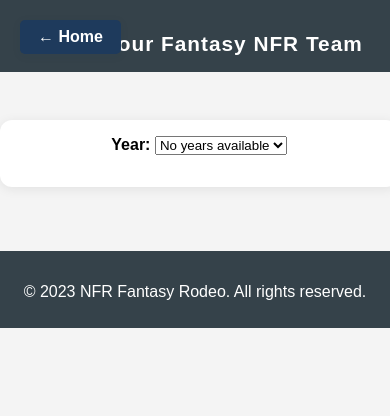
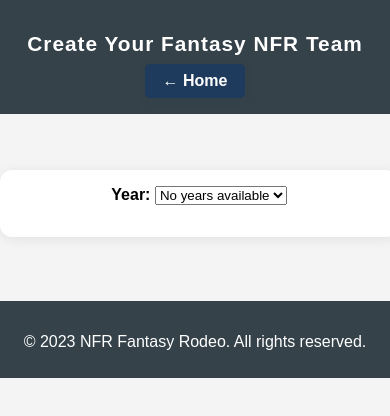
Before and after one commit to coledl22/nfr-fantasy-website, a plain HTML site: page src/frontend/html/team.html in a window 390 px wide. Drawn offline with Linux system fonts and the light colour scheme; no server answers.

Commit message:
Center home button on smaller screens

```diff
--- a/src/frontend/html/styles/main.css
+++ b/src/frontend/html/styles/main.css
@@ -1,3 +1,20 @@
+@media (max-width: 600px) {
+    header {
+        padding-top: 0.5em;
+        margin-bottom: 0.5em;
+    }
+    .home-link {
+        position: static !important;
+        display: block;
+        margin: 0.5em auto 0 auto;
+        text-align: center;
+        width: fit-content;
+        order: 2;
+    }
+    body > .home-link {
+        order: 2;
+    }
+}
 /* =========================
    Modal Dialog Styles
    ========================= */
--- a/src/frontend/html/team.html
+++ b/src/frontend/html/team.html
@@ -7,9 +7,9 @@
   <link rel="stylesheet" href="styles/main.css">
 </head>
 <body>
-  <a href="index.html" class="home-link">&#8592; Home</a>
   <header>
     <h1>Create Your Fantasy NFR Team</h1>
+    <a href="index.html" class="home-link">&#8592; Home</a>
   </header>
   <main>
     <div class="center-box">
```
Also changed, not shown: src/frontend/html/nfrresults.html (+1 -1 lines), src/frontend/html/results.html (+1 -1 lines).
